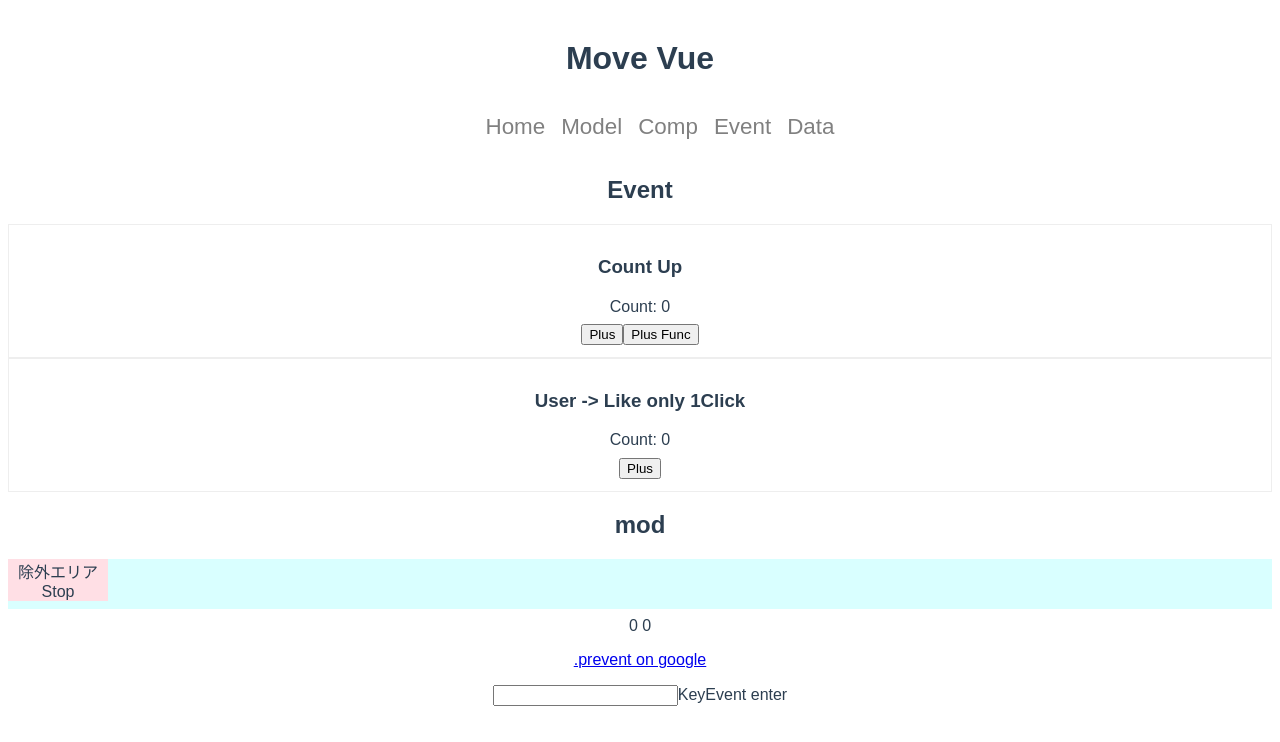
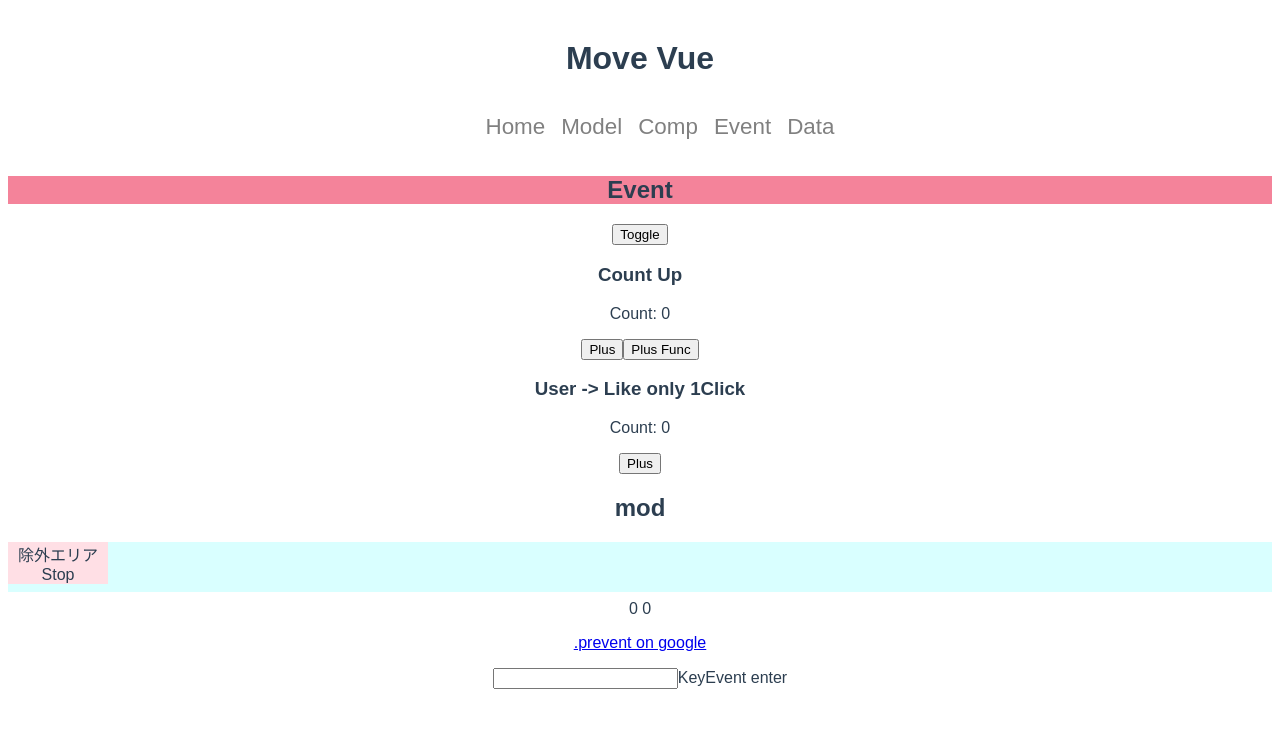
Before and after one commit to BoxPistols/move-vue-dev, a Vue app: page /event in a window 1280 px wide. Shown: the top 742 px of the page. Built offline with nearby package versions, Linux system fonts and the light colour scheme.

Commit message:
[Class] toggle w computed

```diff
--- a/src/components/EventBasic.vue
+++ b/src/components/EventBasic.vue
@@ -1,10 +1,15 @@
 <template>
 <div>
-    <h2>Event</h2>
-
+  <h2 :class="classObj">Event</h2>
+  <!-- <h2 :class="{red: isActive, bgCol: !isActive}">Event</h2> -->
+  <div class="toggled">
+    <button @click="isActive = !isActive">Toggle</button>
+  </div>
   <section>
     <h3>Count Up</h3>
-      <p>Count: {{ count }}</p>
+    <p>Count:
+      {{ count }}
+    </p>
     <button @click="countUp">Plus</button>
     <!-- with Dummy argument -->
     <button @click="countUpFn(20)">Plus Func</button>
@@ -12,7 +17,9 @@
 
   <section>
     <h3>User -> Like only 1Click</h3>
-      <p>Count: {{ count }}</p>
+    <p>Count:
+      {{ count }}
+    </p>
     <button value="いいね" @click="addLike" v-bind:disabled="isLike">
       Plus
     </button>
@@ -29,7 +36,9 @@ export default {
   data() {
     return {
       count: 0,
-      isLike: false
+      isLike: false,
+      isActive: false,
+      //classObj: true
     };
   },
   methods: {
@@ -43,24 +52,41 @@ export default {
       this.isLike = true;
       likeAction();
     }
+  },
+  computed: {
+
+    classObj() {
+      return {
+        red: this.isActive,
+        'bgCol': !this.isActive
+      }
+    }
   }
 };
 </script>
 
-<style scoped lang="stylus">
-.model
-  display flex
-  flex-direction column
-p
-  line-height 1.2
-  margin 4px 0 8px
+<style lang="stylus" scoped>
+.model {
+  display flex flex-direction column
+}
 
-.contents
-  display flex
-  justify-content center
-  flex-wrap wrap
+.red {
+  color: darken(crimson, 30%)
+}
 
-section
-  padding 12px 24px
-  border 1px solid #eee
+.bgCol {
+  background: lighten(crimson, 50%)
+}
+
+p {
+  line-height 1.2 margin 4px 0 8px
+}
+
+.contents {
+  display flex justify-content center flex-wrap wrap
+}
+
+section {
+  padding 12px 24px border 1px solid #eee
+}
 </style>
```
Lines whose indentation alone changed are shown as unchanged.
